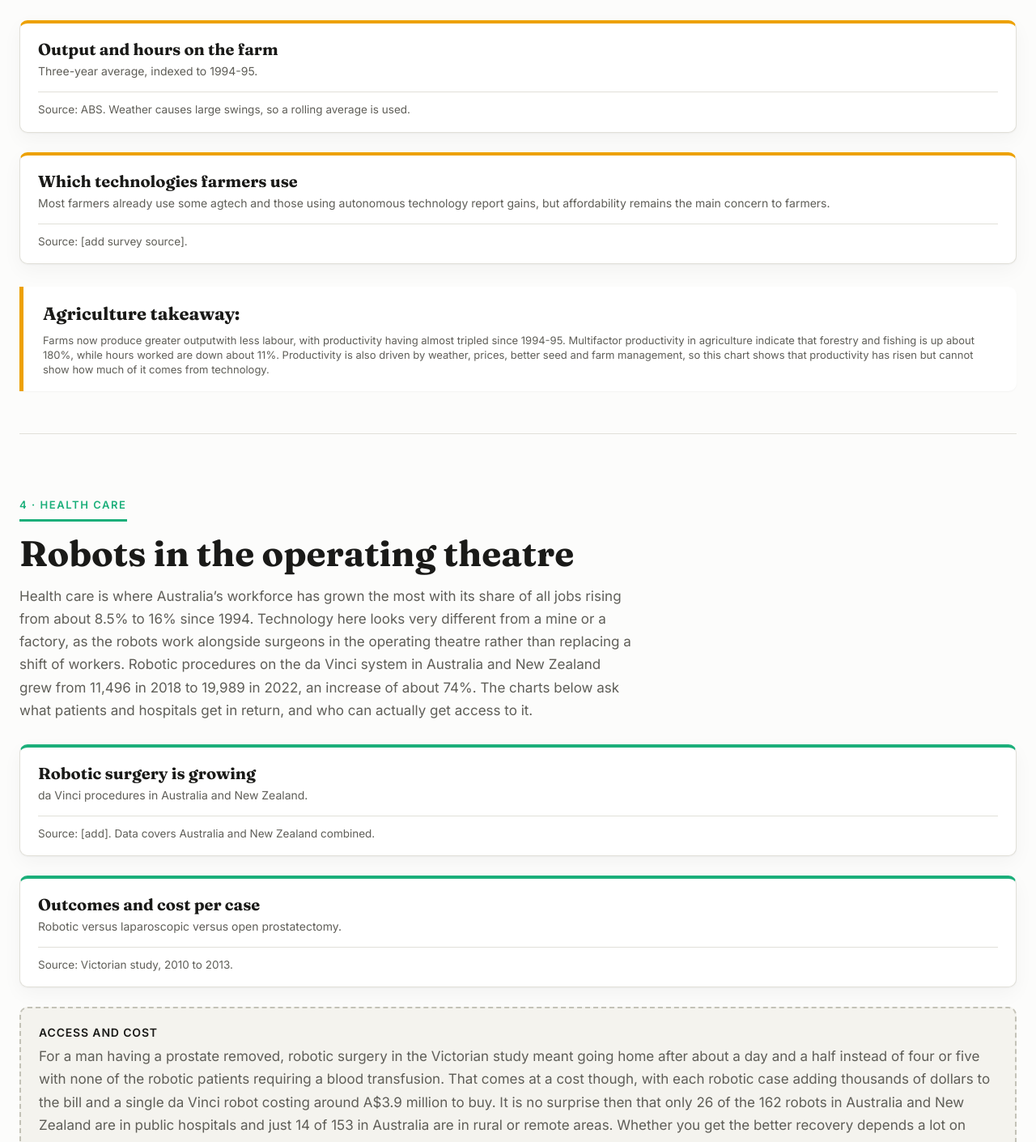
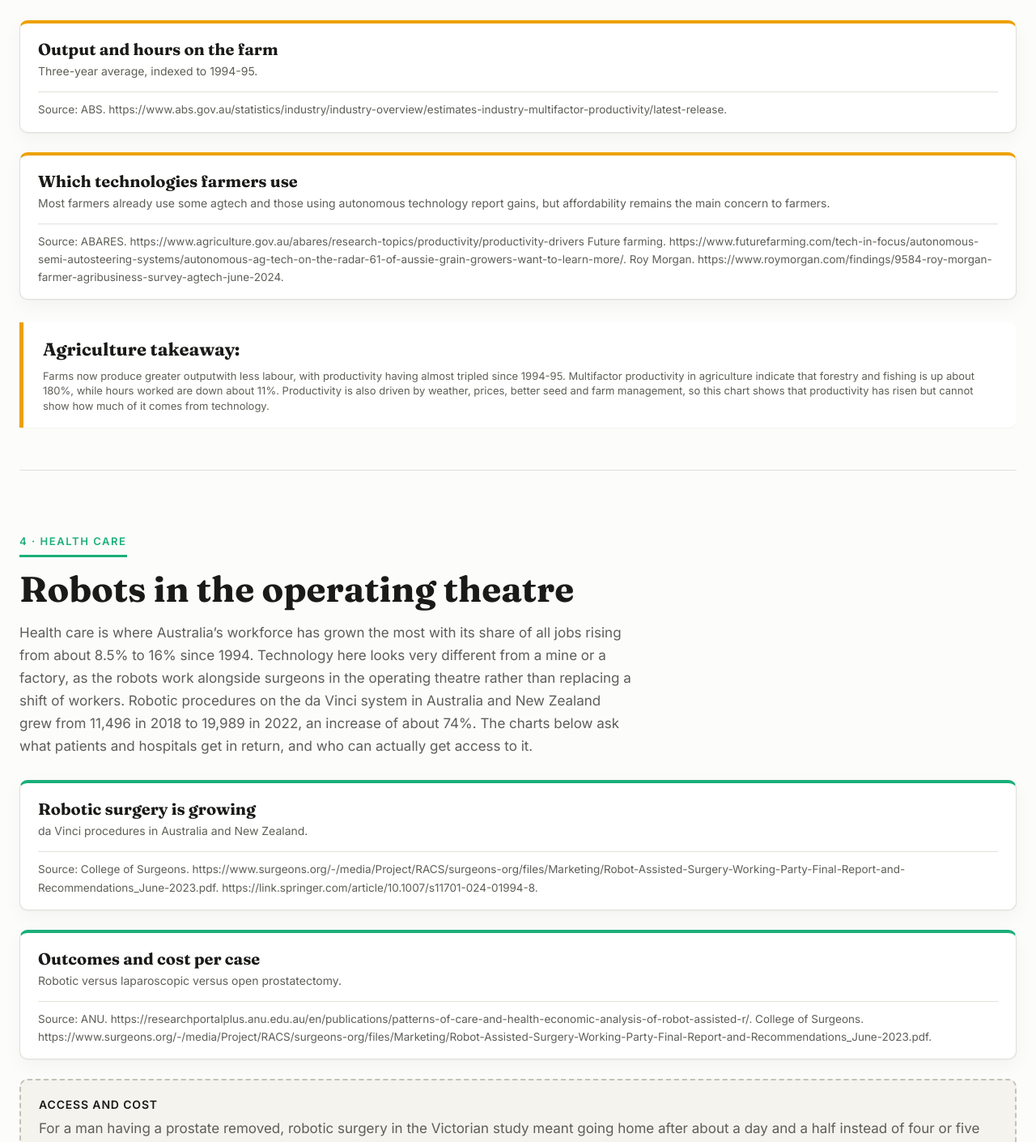
Before and after one commit to Ivanleu16/Ivan, a plain HTML site: page DV2 /index.html in a window 1280 px wide. Shown: the part 5108-6518 px from the top of the page at 81% size. Drawn offline with Linux system fonts and the light colour scheme; a script that the page names is missing.

Commit message:
even more sources

```diff
--- a/DV2 /index.html
+++ b/DV2 /index.html
@@ -316,7 +316,7 @@
           <h3>Productivity since 1994-95</h3>
           <p class="sub">Indexed to 100 in 1994-95.</p>
           <div id="manufacturing-chart" class="chart"></div>
-          <div class="caption">Source: ABS Estimates of Industry Multifactor Productivity.</div>
+          <div class="caption">Source: ABS. https://www.abs.gov.au/statistics/industry/industry-overview/estimates-industry-multifactor-productivity/latest-release.</div>
         </div>
       </div>
 
@@ -325,7 +325,7 @@
           <h3>Technology use versus all businesses</h3>
           <p class="sub">Percentage point gap, manufacturing minus all businesses.</p>
           <div id="manufacturing-tech" class="chart"></div>
-          <div class="caption">Source: ABS Business Characteristics Survey.</div>
+          <div class="caption">Source: ABS. https://www.abs.gov.au/statistics/industry/technology-and-innovation/characteristics-australian-business/2024-25.</div>
         </div>
       </div>
 
@@ -346,7 +346,7 @@
           <h3>Where the manufacturing jobs went</h3>
           <p class="sub">Dashed rings show 1994, filled circles show 2026. Colour shows share of state jobs.</p>
           <div id="manufacturing-map" class="chart"></div>
-          <div class="caption">Source: ABS Labour Force, Detailed.</div>
+          <div class="caption">Source: ABS. https://www.abs.gov.au/statistics/labour/employment-and-unemployment/labour-force-australia/latest-release.</div>
         </div>
       </div>
 
@@ -374,7 +374,7 @@
           <h3>Output and hours on the farm</h3>
           <p class="sub">Three-year average, indexed to 1994-95.</p>
           <div id="agriculture-chart" class="chart"></div>
-          <div class="caption">Source: ABS. Weather causes large swings, so a rolling average is used.</div>
+          <div class="caption">Source: ABS. https://www.abs.gov.au/statistics/industry/industry-overview/estimates-industry-multifactor-productivity/latest-release.</div>
         </div>
       </div>
 
@@ -384,7 +384,10 @@
           <p class="sub">Most farmers already use some agtech and those using autonomous technology
             report gains, but affordability remains the main concern to farmers.</p>
           <div id="agriculture-technology" class="chart"></div>
-          <div class="caption">Source: [add survey source].</div>
+          <div class="caption">Source: ABARES. https://www.agriculture.gov.au/abares/research-topics/productivity/productivity-drivers
+            Future farming. https://www.futurefarming.com/tech-in-focus/autonomous-semi-autosteering-systems/autonomous-ag-tech-on-the-radar-61-of-aussie-grain-growers-want-to-learn-more/.
+            Roy Morgan. https://www.roymorgan.com/findings/9584-roy-morgan-farmer-agribusiness-survey-agtech-june-2024.
+          </div>
         </div>
       </div>
 
@@ -417,7 +420,9 @@
           <h3>Robotic surgery is growing</h3>
           <p class="sub">da Vinci procedures in Australia and New Zealand.</p>
           <div id="health-chart" class="chart"></div>
-          <div class="caption">Source: [add]. Data covers Australia and New Zealand combined.</div>
+          <div class="caption">Source: College of Surgeons. https://www.surgeons.org/-/media/Project/RACS/surgeons-org/files/Marketing/Robot-Assisted-Surgery-Working-Party-Final-Report-and-Recommendations_June-2023.pdf.
+            https://link.springer.com/article/10.1007/s11701-024-01994-8.
+          </div>
         </div>
       </div>
 
@@ -426,7 +431,9 @@
           <h3>Outcomes and cost per case</h3>
           <p class="sub">Robotic versus laparoscopic versus open prostatectomy.</p>
           <div id="health-outcome-chart" class="chart"></div>
-          <div class="caption">Source: Victorian study, 2010 to 2013.</div>
+          <div class="caption">Source: ANU. https://researchportalplus.anu.edu.au/en/publications/patterns-of-care-and-health-economic-analysis-of-robot-assisted-r/.
+            College of Surgeons. https://www.surgeons.org/-/media/Project/RACS/surgeons-org/files/Marketing/Robot-Assisted-Surgery-Working-Party-Final-Report-and-Recommendations_June-2023.pdf.
+          </div>
         </div>
       </div>
 
@@ -461,7 +468,7 @@
           <h3>Change in hours and income</h3>
           <p class="sub">Four focus industries against the rest.</p>
           <div id="change-in-income" class="chart"></div>
-          <div class="caption">Source: ABS Labour Account. Earnings survey excludes agriculture.</div>
+          <div class="caption">Source: ABS. https://www.abs.gov.au/statistics/labour/labour-accounts/labour-account-australia/latest-release.</div>
         </div>
       </div>
 
```
